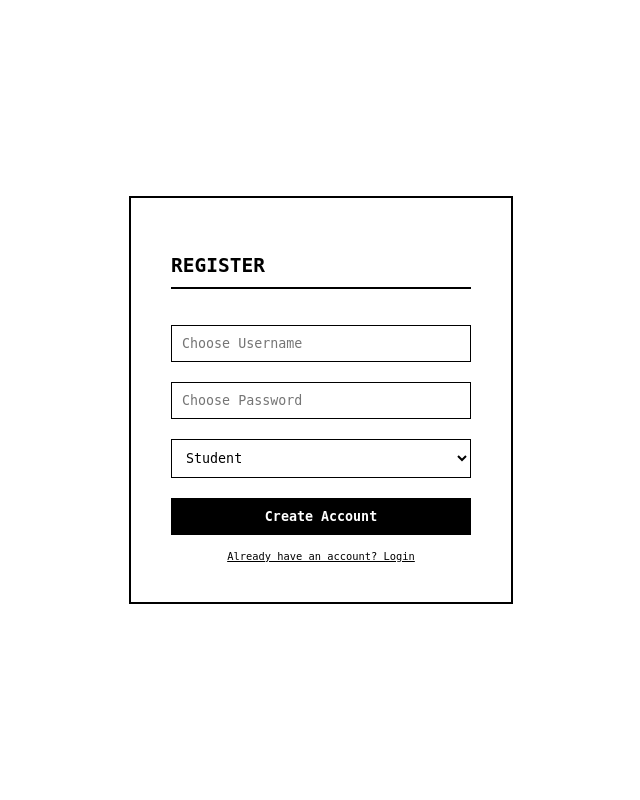
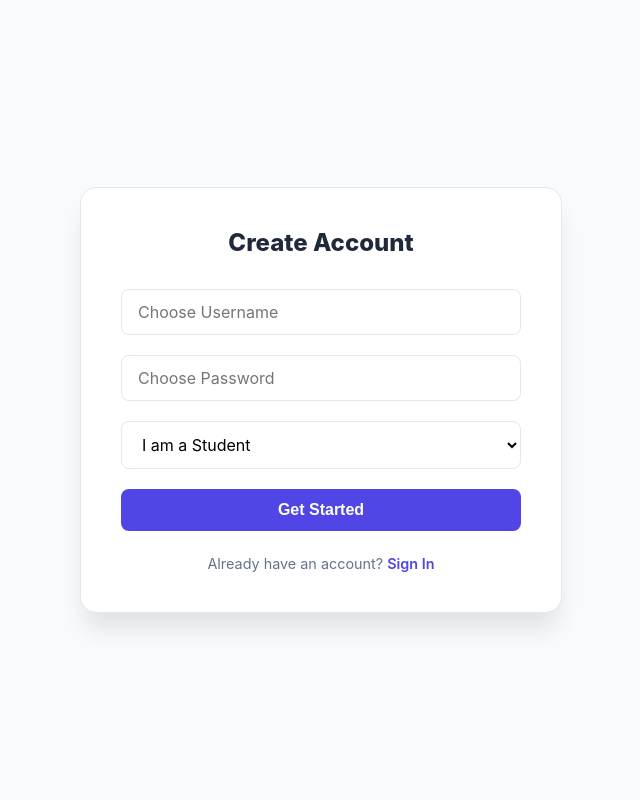
Before and after one commit to Yash-sys-maker/hostel-issue-tracker, a Flask app: page /register_page in a window 1280 px wide. Shown: the whole page, without its empty margins (319-959 px from the left). Run offline with Flask 3, Linux system fonts and the light colour scheme.

Commit message:
design : synced login and register pages with professional Indigo theme

```diff
--- a/templates/register.html
+++ b/templates/register.html
@@ -2,65 +2,90 @@
 <html lang="en">
 <head>
     <meta charset="UTF-8">
-    <title>Register - Hostel App</title>
+    <title>Create Account - Hostel Management</title>
     <style>
-        body { font-family: monospace; background: #fff; color: #000; display: flex; justify-content: center; align-items: center; height: 100vh; margin: 0; }
-        .register-box { border: 2px solid #000; padding: 40px; width: 300px; }
-        h2 { text-transform: uppercase; border-bottom: 2px solid #000; padding-bottom: 10px; }
-        input, select, button { width: 100%; padding: 10px; margin-top: 20px; border: 1px solid #000; font-family: inherit; box-sizing: border-box; background: #fff; }
-        button { background: #000; color: #fff; font-weight: bold; cursor: pointer; }
-        button:hover { background: #fff; color: #000; }
-        .link { margin-top: 15px; display: block; font-size: 0.8em; text-align: center; color: #000; }
+        /* [Use the exact same CSS as login.html above for consistency] */
+        :root {
+            --primary: #4f46e5;
+            --primary-hover: #4338ca;
+            --bg-body: #f8fafc;
+            --bg-card: #ffffff;
+            --text-main: #1e293b;
+            --border: #e2e8f0;
+        }
+        body {
+            font-family: 'Inter', -apple-system, sans-serif;
+            background-color: var(--bg-body);
+            color: var(--text-main);
+            display: flex;
+            justify-content: center;
+            align-items: center;
+            height: 100vh;
+            margin: 0;
+        }
+        .auth-card {
+            background: var(--bg-card);
+            padding: 2.5rem;
+            border-radius: 16px;
+            box-shadow: 0 20px 25px -5px rgba(0, 0, 0, 0.1);
+            width: 100%;
+            max-width: 400px;
+            border: 1px solid var(--border);
+        }
+        h2 { margin-top: 0; font-size: 1.5rem; font-weight: 800; text-align: center; margin-bottom: 2rem; }
+        input, select {
+            width: 100%; padding: 12px 16px; margin-bottom: 1.25rem;
+            border: 1px solid var(--border); border-radius: 8px;
+            font-family: inherit; font-size: 1rem; box-sizing: border-box; background: white;
+        }
+        button {
+            width: 100%; background: var(--primary); color: white; padding: 12px;
+            border: none; border-radius: 8px; font-weight: 600; cursor: pointer;
+            font-size: 1rem; transition: 0.2s;
+        }
+        button:hover { background: var(--primary-hover); transform: translateY(-1px); }
+        .footer-link { text-align: center; margin-top: 1.5rem; font-size: 0.9rem; color: #64748b; }
+        .footer-link a { color: var(--primary); text-decoration: none; font-weight: 600; }
     </style>
 </head>
 <body>
-    <div class="register-box">
-        <h2>Register</h2>
+    <div class="auth-card">
+        <h2>Create Account</h2>
         <form id="registerForm">
             <input type="text" id="username" placeholder="Choose Username" required>
             <input type="password" id="password" placeholder="Choose Password" required>
             <select id="role">
-                <option value="student">Student</option>
-                <option value="admin">Maintenance Admin</option>
+                <option value="student">I am a Student</option>
+                <option value="admin">I am Maintenance Staff</option>
             </select>
-            <button type="submit">Create Account</button>
+            <button type="submit">Get Started</button>
         </form>
-        <a href="/login" class="link">Already have an account? Login</a>
+        <div class="footer-link">
+            Already have an account? <a href="/login">Sign In</a>
+        </div>
     </div>
 
     <script>
-    console.log("Registration script loaded!"); // This confirms the script is alive
-
         document.getElementById('registerForm').addEventListener('submit', async (e) => {
             e.preventDefault();
-        console.log("Submit button clicked!");
-
             const username = document.getElementById('username').value;
             const password = document.getElementById('password').value;
             const role = document.getElementById('role').value;
 
-        try {
             const response = await fetch('/register', {
                 method: 'POST',
                 headers: { 'Content-Type': 'application/json' },
                 body: JSON.stringify({ username, password, role })
             });
 
-            const result = await response.json();
-            console.log("Server response:", result);
-
             if (response.ok) {
-                alert("Account created! Now you can login.");
+                alert("Account created successfully!");
                 window.location.href = '/login';
             } else {
-                alert("Error: " + result.message);
-            }
-        } catch (error) {
-            console.error("Fetch error:", error);
-            alert("Could not connect to the server.");
+                const result = await response.json();
+                alert(result.message);
             }
         });
     </script>
-
 </body>
 </html>
```
Also changed, not shown: templates/login.html (+58 -15 lines). Lines whose indentation alone changed are shown as unchanged.
